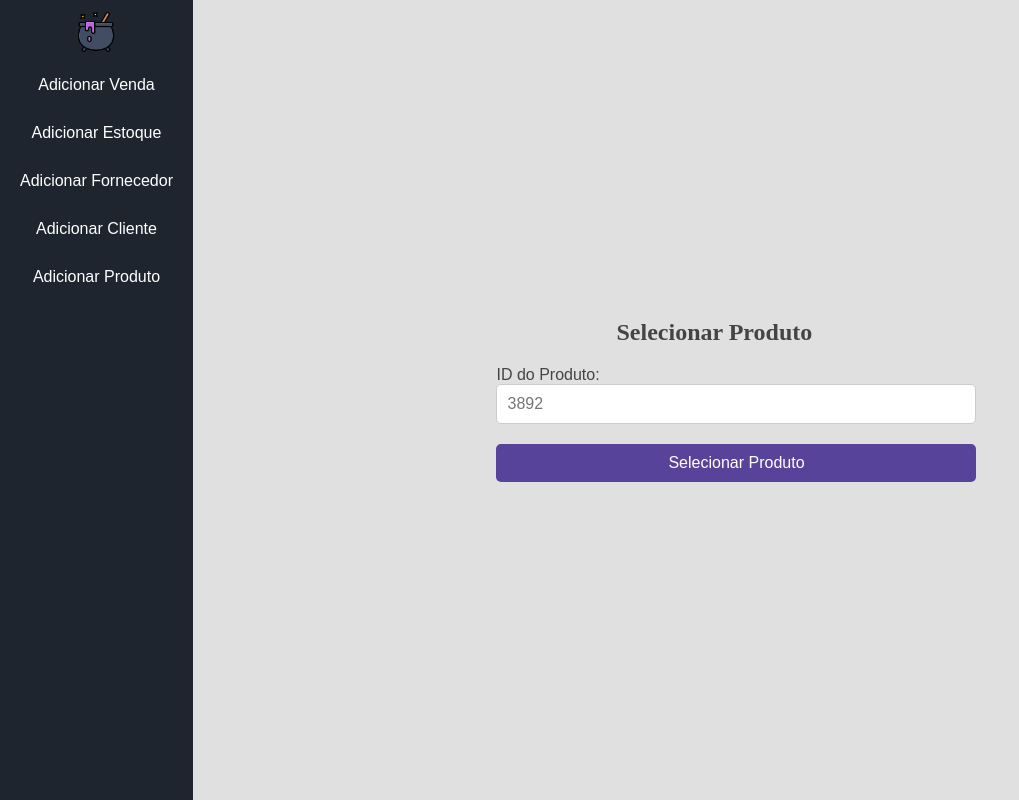
After one commit to LucasBonii/FeiticoManagement, a Django app: page /estoque/ in a window 1280 px wide. The commit adds this page. Shown: the whole page, without its empty margins (0-1019 px from the left). Run offline with Django 5.2, Linux system fonts and the light colour scheme.

Commit message:
add estoque

```diff
--- /dev/null
+++ b/stockmanagement/templates/stock/pages/add_estoque.html
@@ -0,0 +1,52 @@
+{% include "stock/partials/head.html" %}
+<head>
+    <title>Adicionar Fornecedor - Feitiço</title>
+</head>
+<div class="container">
+    {% include "stock/partials/sidebar.html" %}
+    <div class="form-container">
+        {% if not selecionado %}
+        <h2>Selecionar Produto</h2>
+            <form method="post" action="{% url 'add_estoque' %}">
+                {% csrf_token %}
+
+                <div class="form-group">
+                    <label for="id_produto">ID do Produto:</label>
+                    <input type="text" id="id_produto" name="id_produto" placeholder="3892" required>
+                </div>
+
+                <button type="submit">Selecionar Produto</button>
+
+            </form>
+        {% else %}
+        <h2>Adicionar Estoque</h2>
+        <form method="post" action="{% url 'add_estoque' %}">
+            {% csrf_token %}
+            <div class="form-group">
+                <p><strong>Produto:</strong> {{ produto.descricao }}, {{ produto.fornecedor }} - {{ produto.tamanho }} - {{ produto.cor }} - Quantidade: {{ produto.quantidade }}</p>
+            </div>
+            <div class="form-group">
+                <label for="id_produto">ID do Produto:</label>
+                <input type="text" id="id_produto" name="id_produto" placeholder="3892" required>
+            </div>
+
+            <button type="submit">Adicionar Estoque</button>
+        </form>
+        {% endif %}
+
+
+
+            {% if mensagem %}
+                {% if mensagem == "Erro" %}
+                <div class="error-message">
+                    <p>Esse fornecedor já existe</p>
+                </div>
+                {% endif %}
+                {% if mensagem == "Sucesso" %}
+                <div class="success-message">
+                    <p>Fornecedor adicionado com sucesso</p>
+                </div>
+                {% endif %}
+            {% endif %}
+    </div>
+</div>
--- a/stockmanagement/templates/stock/pages/add_fornecedor.html
+++ b/stockmanagement/templates/stock/pages/add_fornecedor.html
@@ -1,4 +1,7 @@
 {% include "stock/partials/head.html" %}
+<head>
+    <title>Adicionar Fornecedor - Feitiço</title>
+</head>
 <div class="container">
     {% include "stock/partials/sidebar.html" %}
     <div class="form-container">
@@ -7,7 +10,7 @@
             {% csrf_token %}
             <div class="form-group">
                 <label for="nome">Nome:</label>
-                <input type="text" id="nome" name="nome" required>
+                <input type="text" id="nome" name="nome" placeholder="Adidas" required>
             </div>
             <div class="form-group">
                 <label for="cnpj">CNPJ:</label>
--- a/stockmanagement/templates/stock/pages/add_produto.html
+++ b/stockmanagement/templates/stock/pages/add_produto.html
@@ -1,4 +1,7 @@
 {% include "stock/partials/head.html" %}
+<head>
+    <title>Adicionar Produto - Feitiço</title>
+</head>
 <div class="container">
     {% include "stock/partials/sidebar.html" %}
     <div class="form-container">
--- a/stockmanagement/templates/stock/partials/sidebar.html
+++ b/stockmanagement/templates/stock/partials/sidebar.html
@@ -8,6 +8,6 @@
         <a href="#">Adicionar Estoque</a>
         <a href="{% url 'add_fornecedor' %}">Adicionar Fornecedor</a>
         <a href="#">Adicionar Cliente</a>
-        <a href="#">Adicionar Produto</a>
+        <a href="{% url 'add_produto' %}">Adicionar Produto</a>
     </div>
 </div>
--- a/stockmanagement/urls.py
+++ b/stockmanagement/urls.py
@@ -5,4 +5,6 @@ urlpatterns = [
     path('', views.home),
     path('fornecedor/', views.add_fornecedor, name="add_fornecedor"),
     path('produto/', views.add_produto, name="add_produto"),
+    path('estoque/', views.add_estoque, name="add_estoque"),
+    path('estoque/<int:id_produto>', views.add_estoque, name="add_estoque"),
 ]
--- a/stockmanagement/views.py
+++ b/stockmanagement/views.py
@@ -47,3 +47,21 @@ def add_produto(request):
             mensagem = "Erro Fornecedor"
     context = {"mensagem": mensagem}
     return render(request, 'stock/pages/add_produto.html', context)
+
+
+def add_estoque(request, id_produto=None):
+    mensagem = None
+    selecionado = False
+    produto_selecionado = None
+
+    if id_produto:  # Se o ID do produto estiver presente na URL
+        selecionado = True
+        produto_selecionado = Produto.objects.filter(id=id_produto).first()
+
+    if request.method == "POST":  # Se o formulário for preenchido
+        id_produto = request.POST.get("id_produto")
+        if id_produto:
+            return redirect('add_estoque', id_produto=id_produto)
+
+    context = {"mensagem": mensagem, "selecionado": selecionado, "produto": produto_selecionado}
+    return render(request, 'stock/pages/add_estoque.html', context)
```
